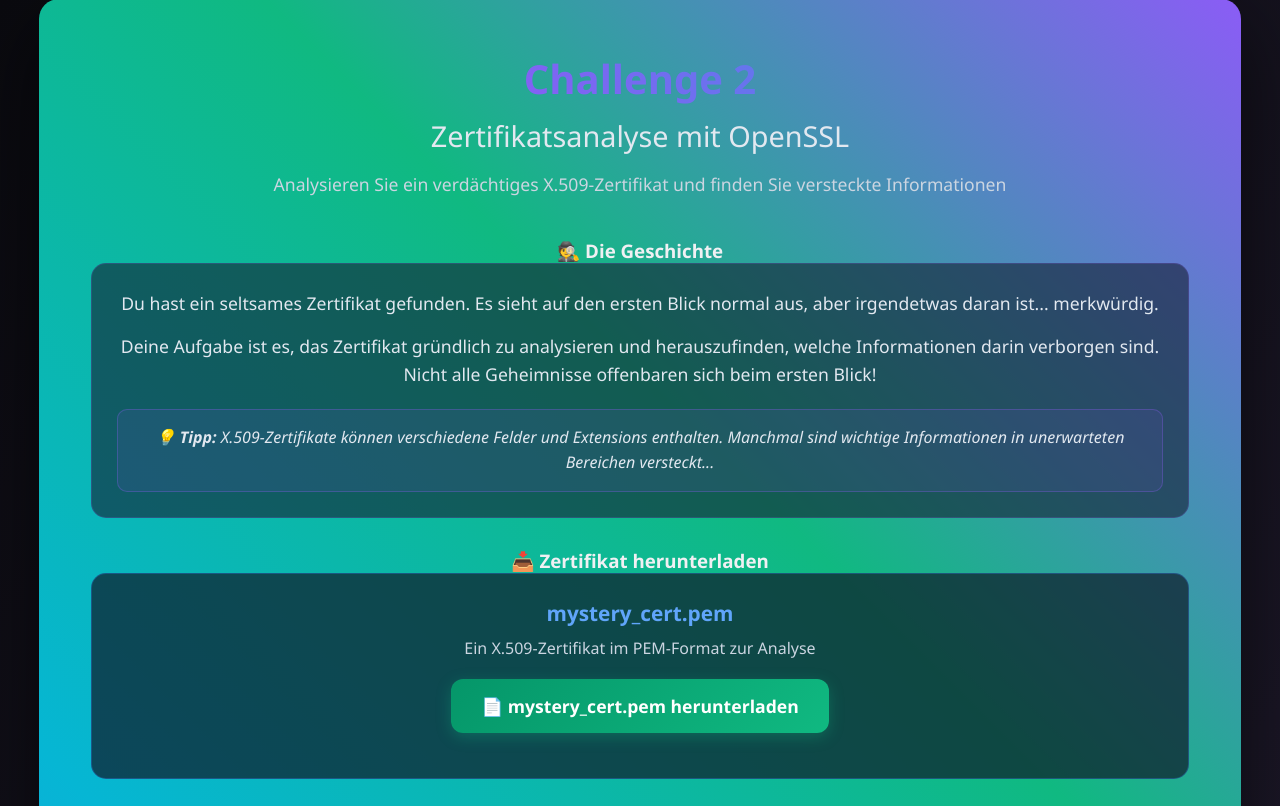
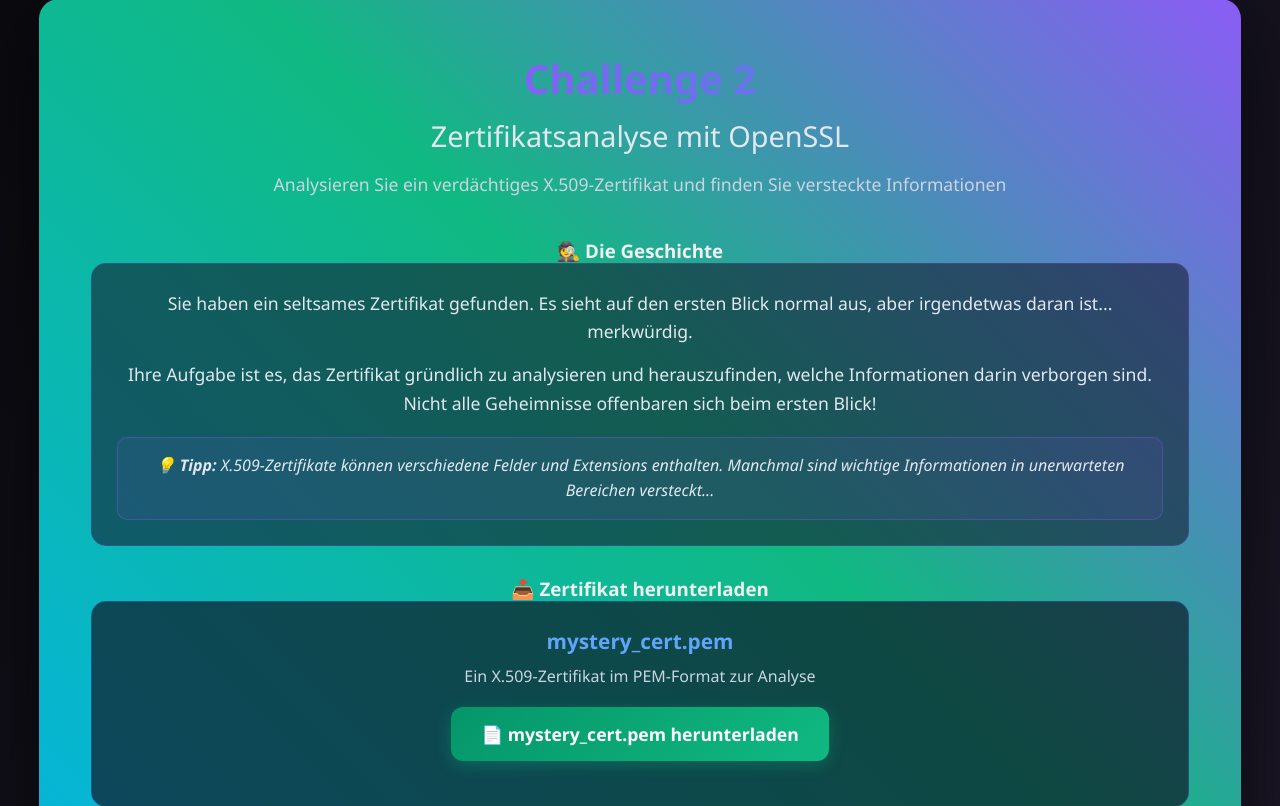
Before and after one commit to crnnr/SS25-Kryptologie2, a Flask app: page /challenge2 in a window 1280 px wide. Shown: the top 806 px of the page. Run offline with Flask 3, Linux system fonts and the light colour scheme.

Commit message:
Du/Sie fixing

```diff
--- a/curveball-ctf/webserver/static/js/main.js
+++ b/curveball-ctf/webserver/static/js/main.js
@@ -5,7 +5,6 @@
 document.addEventListener('DOMContentLoaded', function() {
     console.log('Curveball CTF Main Page loaded');
 
-    // Add any basic initialization code here if needed
 });
 
 // Easter eggs
@@ -22,7 +21,7 @@
         konami.every((code, index) => code === konamiCode[index])) {
 
         // Konami Code aktiviert!
-        alert("🎮 Konami Code aktiviert! Du hast den geheimen Code gefunden!");
+        alert("🎮 Konami Code aktiviert! Sie haben den geheimen Code gefunden!");
 
         // Reset konami sequence
         konami = [];
--- a/curveball-ctf/webserver/templates/challenge2.html
+++ b/curveball-ctf/webserver/templates/challenge2.html
@@ -29,9 +29,9 @@
                 <h3>🕵️ Die Geschichte</h3>
                 <div class="story-content">
                     <div class="story-box">
-                        <p>Du hast ein seltsames Zertifikat gefunden. Es sieht auf den ersten Blick normal aus, aber irgendetwas daran ist... merkwürdig.</p>
+                        <p>Sie haben ein seltsames Zertifikat gefunden. Es sieht auf den ersten Blick normal aus, aber irgendetwas daran ist... merkwürdig.</p>
 
-                        <p>Deine Aufgabe ist es, das Zertifikat gründlich zu analysieren und herauszufinden, welche Informationen darin verborgen sind. Nicht alle Geheimnisse offenbaren sich beim ersten Blick!</p>
+                        <p>Ihre Aufgabe ist es, das Zertifikat gründlich zu analysieren und herauszufinden, welche Informationen darin verborgen sind. Nicht alle Geheimnisse offenbaren sich beim ersten Blick!</p>
 
                         <div class="hint-box">
                             💡 <strong>Tipp:</strong> X.509-Zertifikate können verschiedene Felder und Extensions enthalten. Manchmal sind wichtige Informationen in unerwarteten Bereichen versteckt...
```
